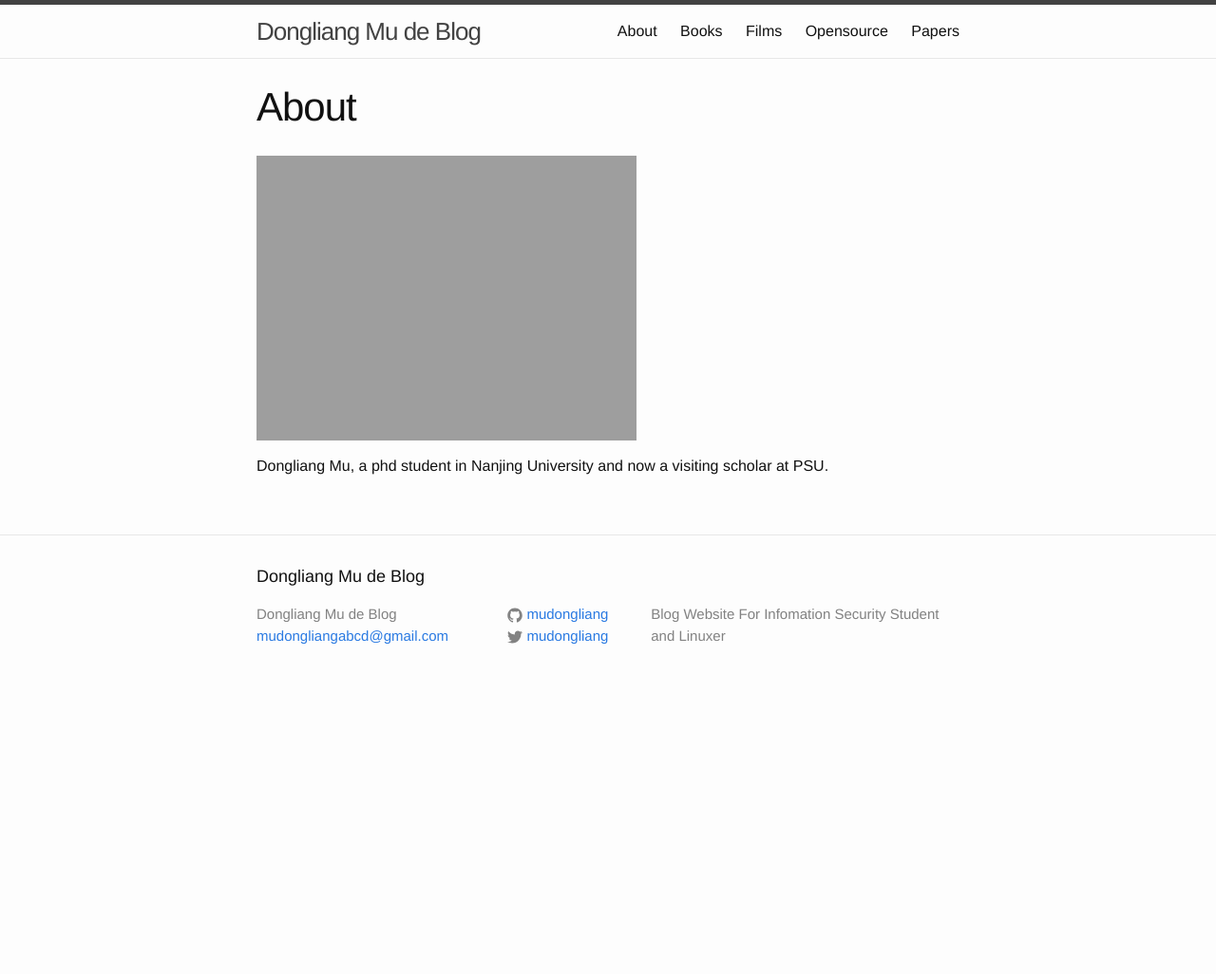
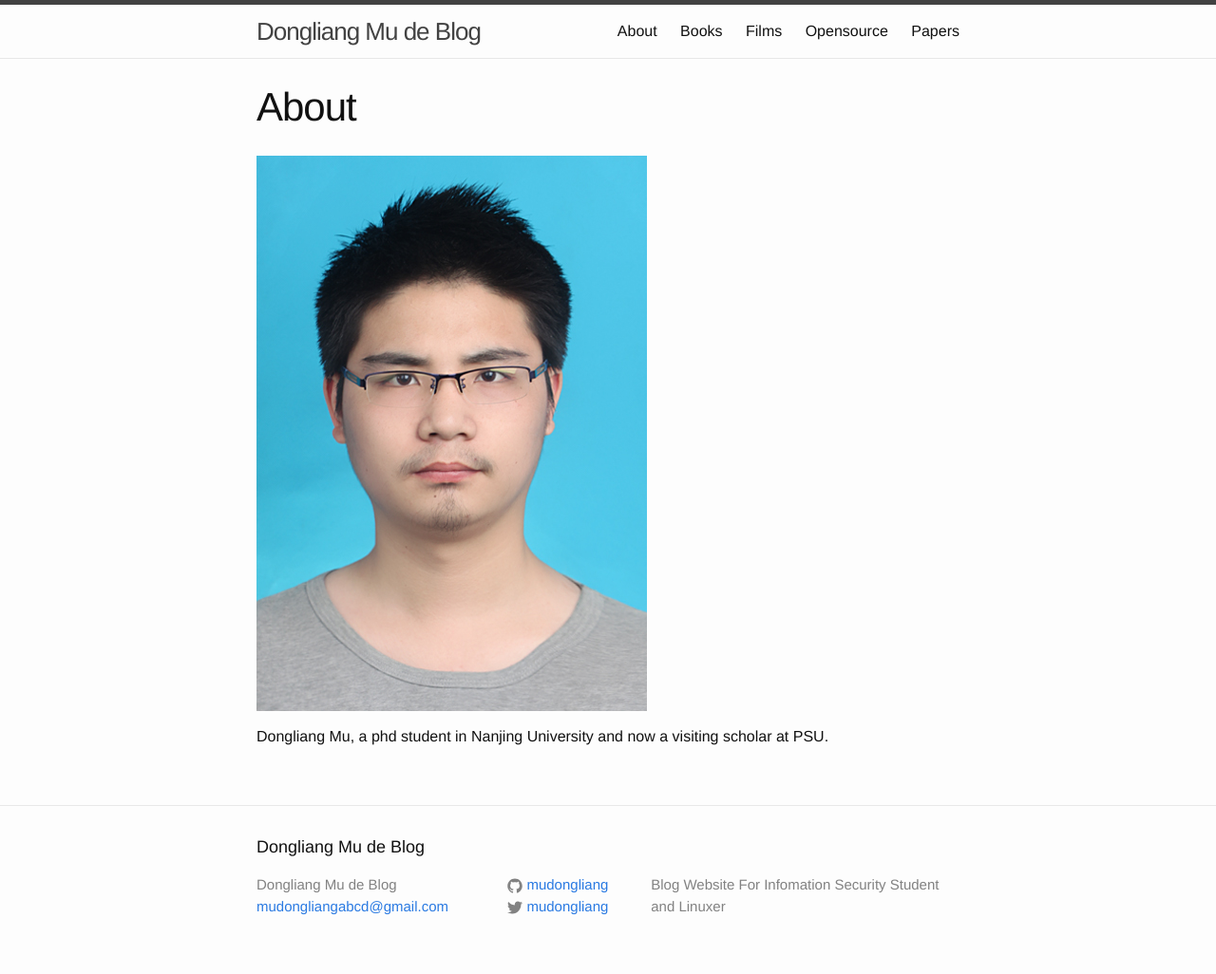
Before and after one commit to mudongliang/mudongliang.github.io, a Jekyll site: the page built from about/about.md, in a window 1280 px wide. Shown: the whole page at 95% size. Built offline with Jekyll 4.4.1, drawn with Linux system fonts in a browser that asks for light colours; before the commit the page ends 900 px from its top, so only the background shows below that.

Commit message:
Change name of the picture

```diff
--- a/about/about.md
+++ b/about/about.md
@@ -4,7 +4,7 @@ title: About
 permalink: /about/
 ---
 
-![Photo]({{site.url}}/images/Photo.jpeg)
+![Photo]({{site.url}}/images/Photo.jpg)
 
 Dongliang Mu, a phd student in Nanjing University and
 now a visiting scholar at PSU.
```
